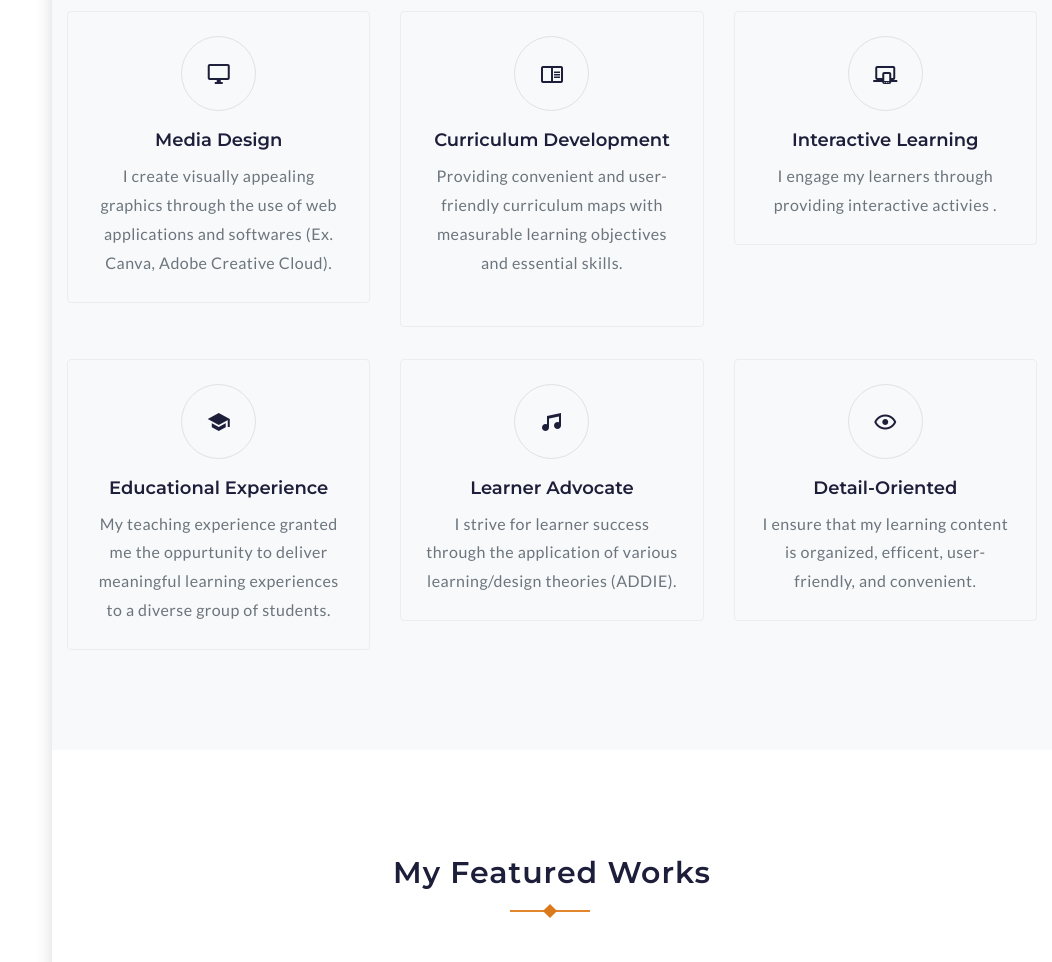
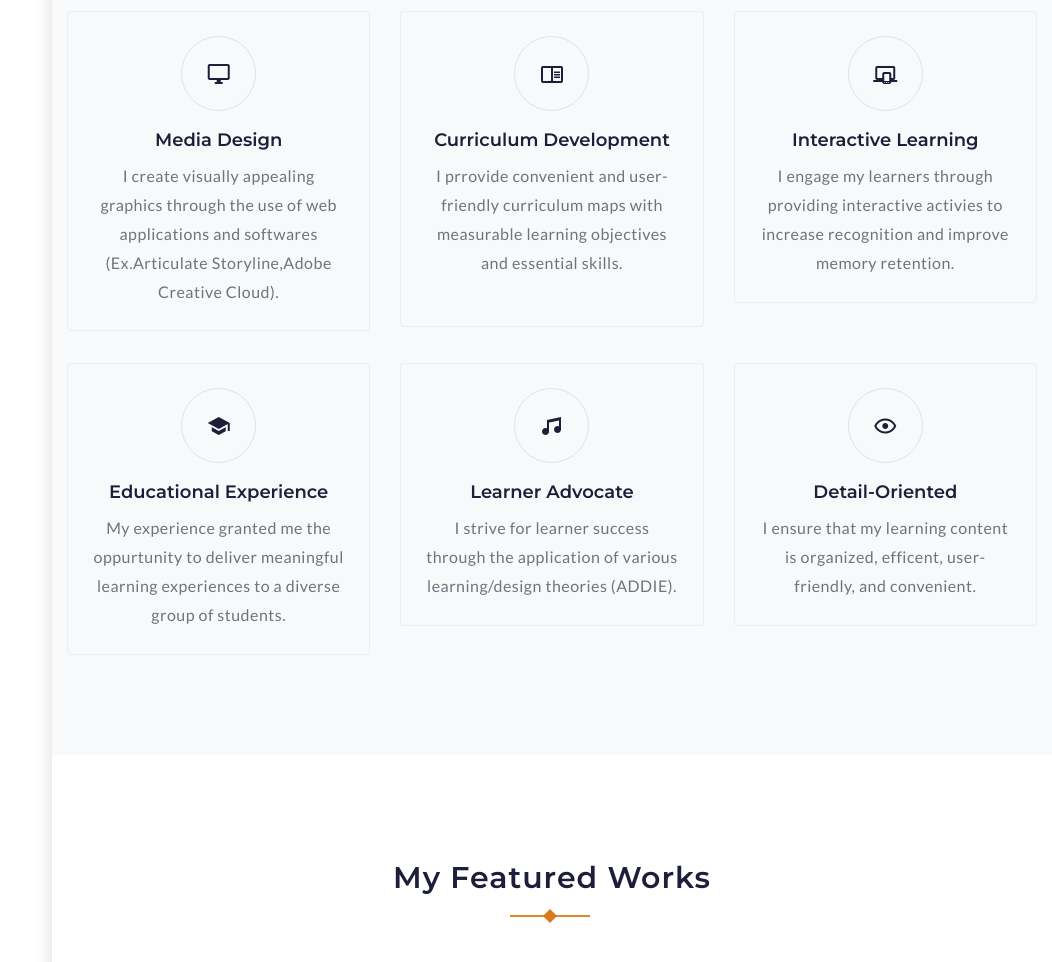
Before and after one commit to amber0198/amberbutte, a plain HTML site: page index.html in a window 1280 px wide. Shown: the part 1432-2394 px from the top of the page, without its empty margins (228-1280 px from the left). Drawn offline with Linux system fonts and the light colour scheme.

Commit message:
Update index.html

```diff
--- a/index.html
+++ b/index.html
@@ -148,7 +148,7 @@
 									<i class="mdi mdi-monitor mdi-24px border rounded-pill"></i>
 								</div>
 								<h4 class="title mt-3">Media Design</h4>
-								<p class="mb-0 text-muted">I create visually appealing graphics through the use of web applications and softwares (Ex. Canva, Adobe Creative Cloud).</p>
+								<p class="mb-0 text-muted">I create visually appealing graphics through the use of web applications and softwares (Ex.Articulate Storyline,Adobe Creative Cloud).</p>
 							</div>
 						</div>
 
@@ -158,7 +158,7 @@
 									<i class="mdi mdi-book-open-outline mdi-24px border rounded-pill"></i>
 								</div>
 								<h4 class="title mt-3">Curriculum Development</h4>
-								<p class="mb-0 text-muted">Providing convenient and user-friendly curriculum maps with measurable learning objectives and essential skills.</p> <br>
+								<p class="mb-0 text-muted">I prrovide convenient and user-friendly curriculum maps with measurable learning objectives and essential skills.</p> <br>
 							</div>
 						</div>
 
@@ -168,7 +168,7 @@
 									<i class="mdi mdi-responsive mdi-24px border rounded-pill"></i>
 								</div>
 								<h4 class="title mt-3">Interactive Learning</h4>
-								<p class="mb-0 text-muted"> I engage my learners through providing interactive activies .</p>
+								<p class="mb-0 text-muted"> I engage my learners through providing interactive activies to increase recognition and improve memory retention.</p>
 							</div>
 						</div>
 
@@ -178,7 +178,7 @@
 									<i class="mdi mdi-school mdi-24px border rounded-pill"></i>
 								</div>
 								<h4 class="title mt-3">Educational Experience</h4>
-								<p class="mb-0 text-muted">My teaching experience granted me the oppurtunity to deliver meaningful learning experiences to a diverse group of students.</p>
+								<p class="mb-0 text-muted">My experience granted me the oppurtunity to deliver meaningful learning experiences to a diverse group of students.</p>
 							</div>
 						</div>
 
```
